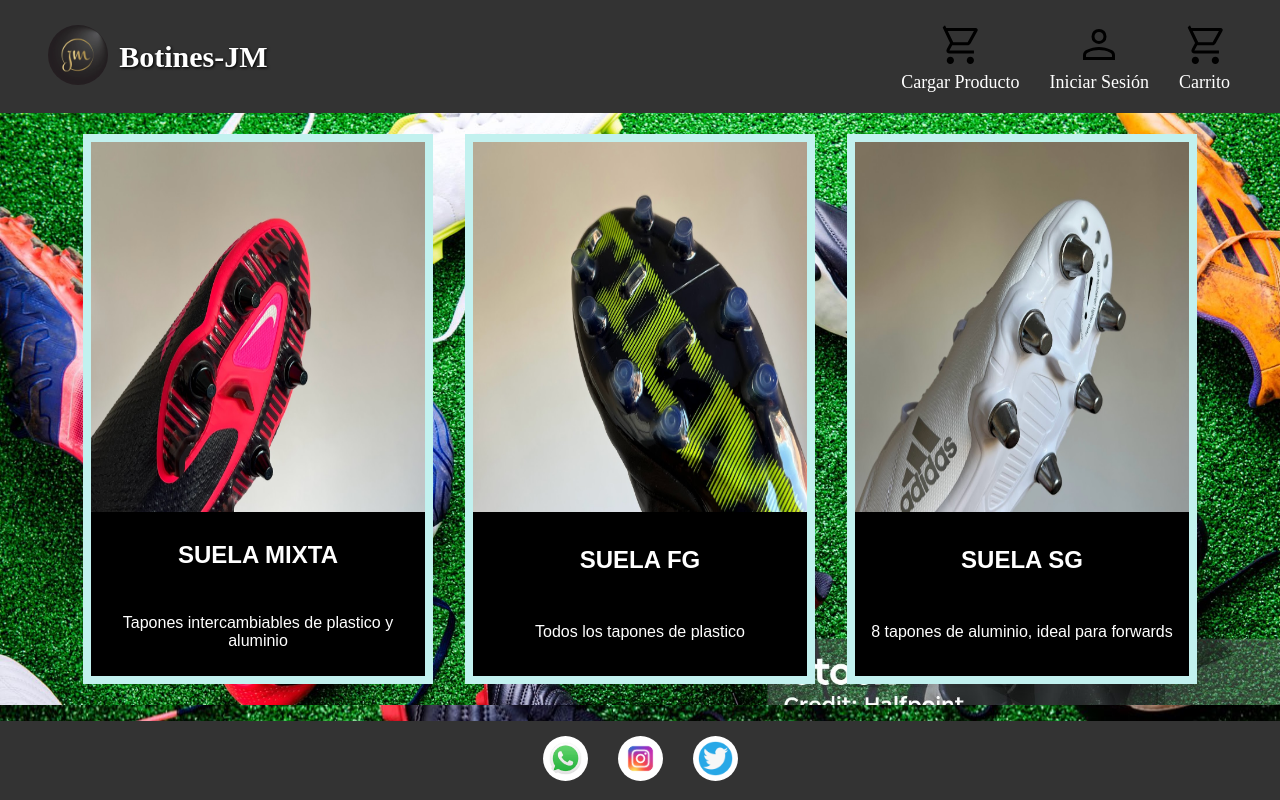
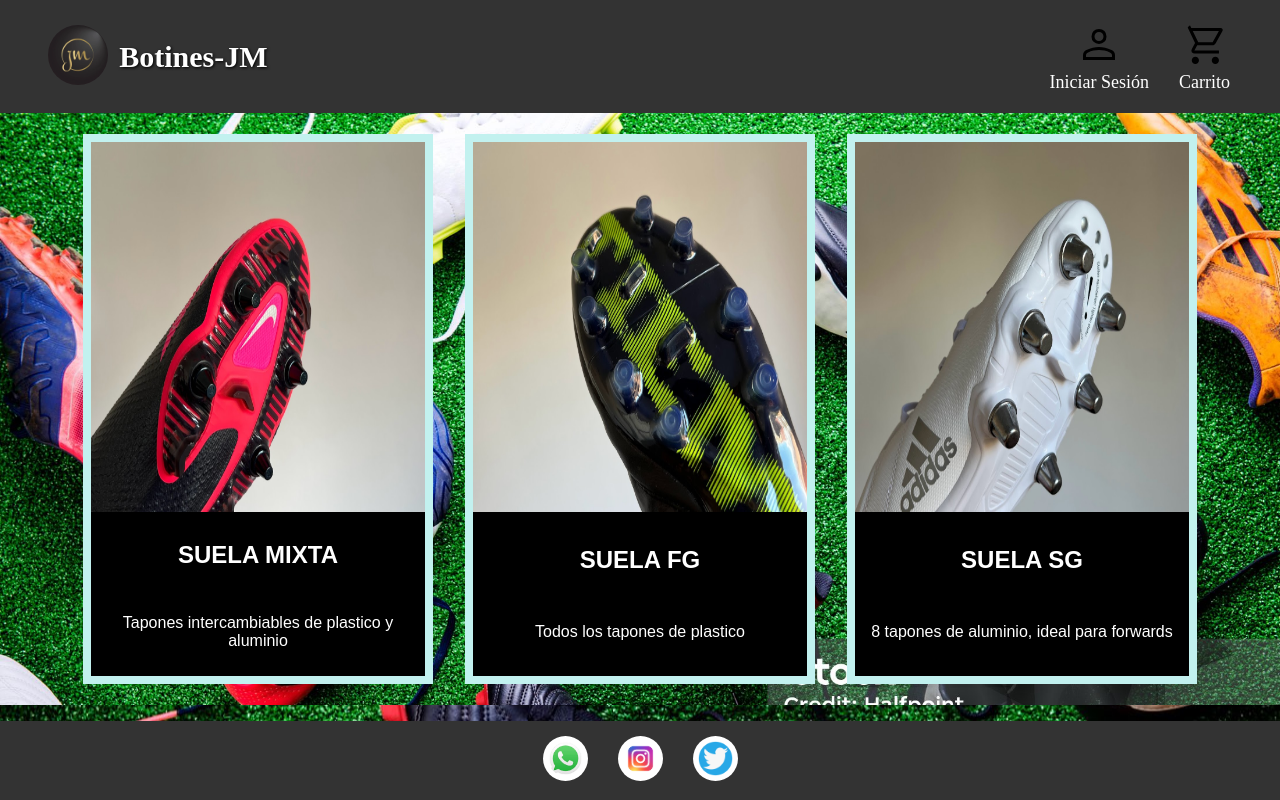
Before and after one commit to etec-integration-project/first-tdd-Juanma-05, a React (Create React App) app: page / in a window 1280 px wide. Built offline with nearby package versions, Linux system fonts and the light colour scheme.

Commit message:
admin agrega producto

```diff
--- a/src/components/header/header.jsx
+++ b/src/components/header/header.jsx
@@ -28,12 +28,15 @@
       </div>
 
       <div className="barraprincipal">
+        {/* Solo mostrar el botón "Cargar Producto" si el usuario es admin */}
+        {userEmail === 'admin@admin' && (
           <div className="cargar-producto">
             <Link className="link" to="/cargar">
               <img className="logocarrito" src={logocarrito} alt="" />
               <li className="carro">Cargar Producto</li>
             </Link>
           </div>
+        )}
 
         {/* Condición para mostrar el ícono de sesión o el correo con opción de cerrar sesión */}
         {userEmail ? (
```
Lines whose indentation alone changed are shown as unchanged.
